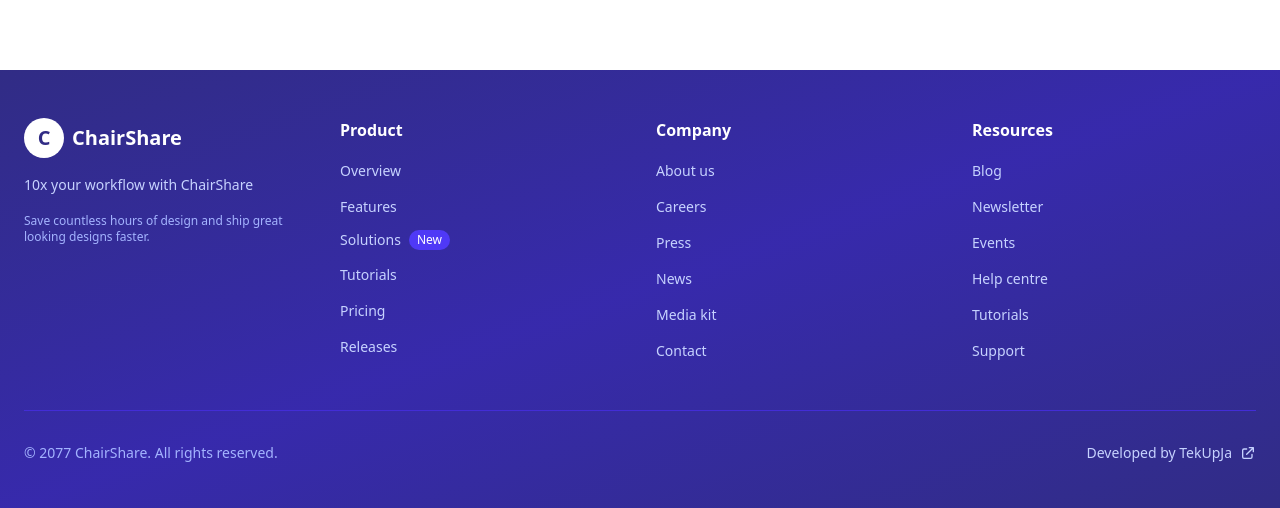
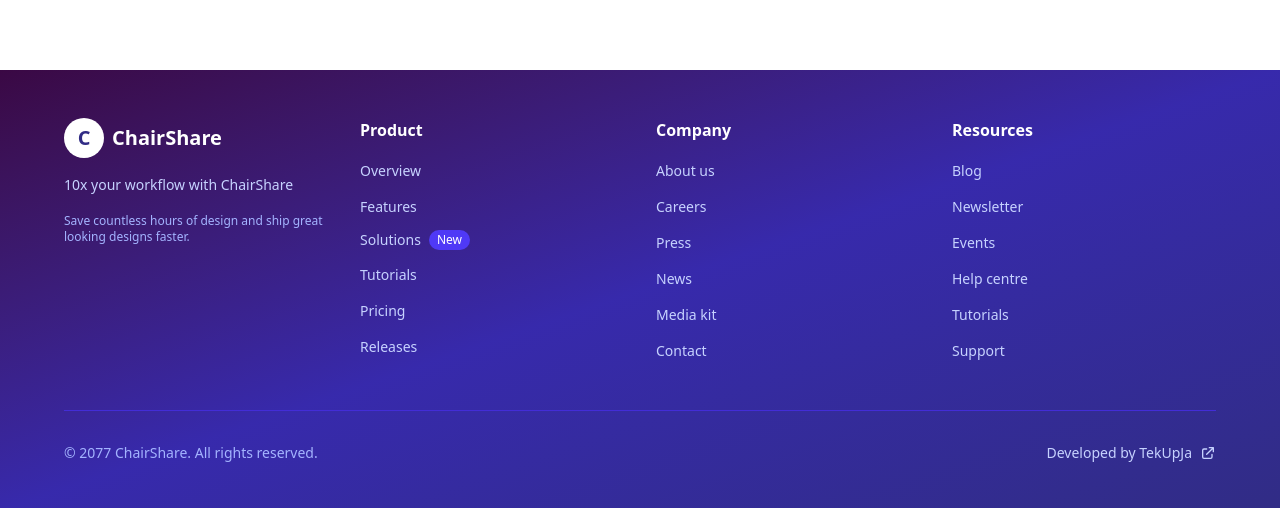
Before and after one commit to KayviaHarriott/chair-share, a React (Vite) app: page / in a window 1280 px wide. Shown: the part 1242-1750 px from the top of the page. Built offline with nearby package versions, Linux system fonts and the light colour scheme.

Commit message:
Modified layout

```diff
--- a/src/navigation/Footer.tsx
+++ b/src/navigation/Footer.tsx
@@ -2,7 +2,9 @@ import { Link } from "react-router-dom";
 
 export const Footer = () => {
   return (
-    <footer className="bg-gradient-to-br from-indigo-900 via-indigo-800 to-indigo-900 text-white">
+    <div className="bg-linear-to-br from-[#3A0844] via-indigo-800 to-indigo-900 flex justify-center">
+      <div className="max-w-[1200px] w-full text-white">
+          <footer className=" text-white">
       {/* Footer Code Here */}
       <div className="container mx-auto px-6 py-12">
         <div className="grid grid-cols-1 md:grid-cols-2 lg:grid-cols-4 gap-8">
@@ -170,5 +172,10 @@ export const Footer = () => {
         </div>
       </div>
     </footer>
+
+      </div>
+    </div>
+
+
   );
 };
```
